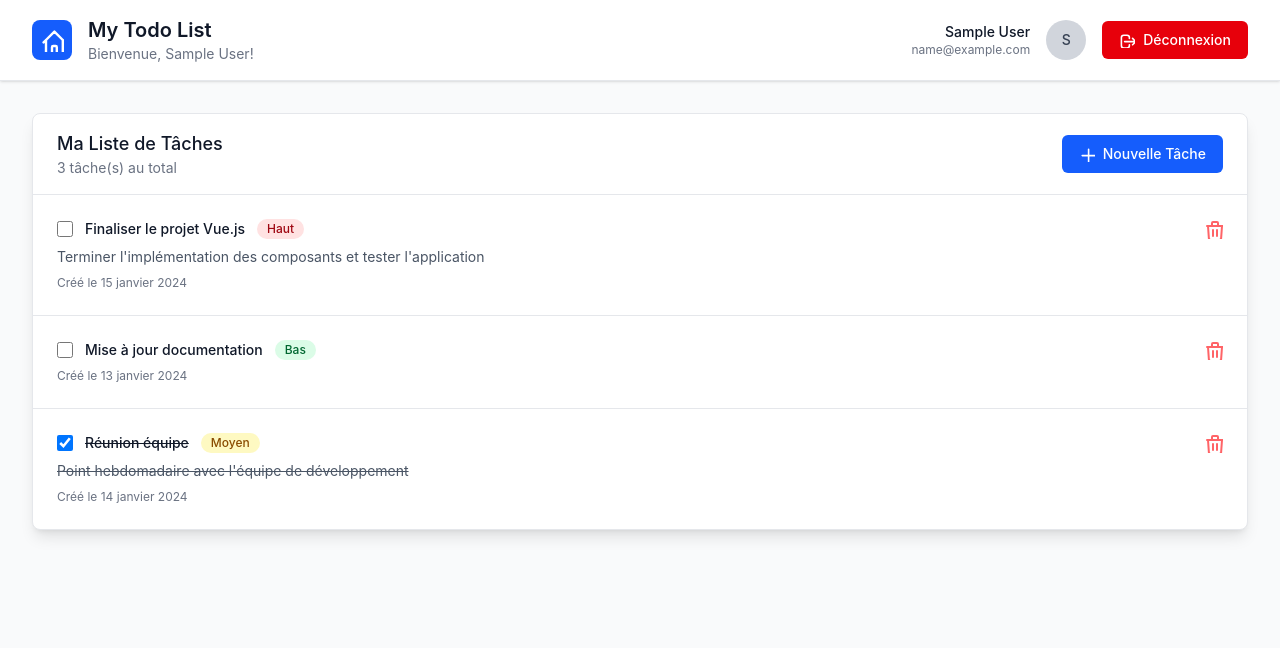
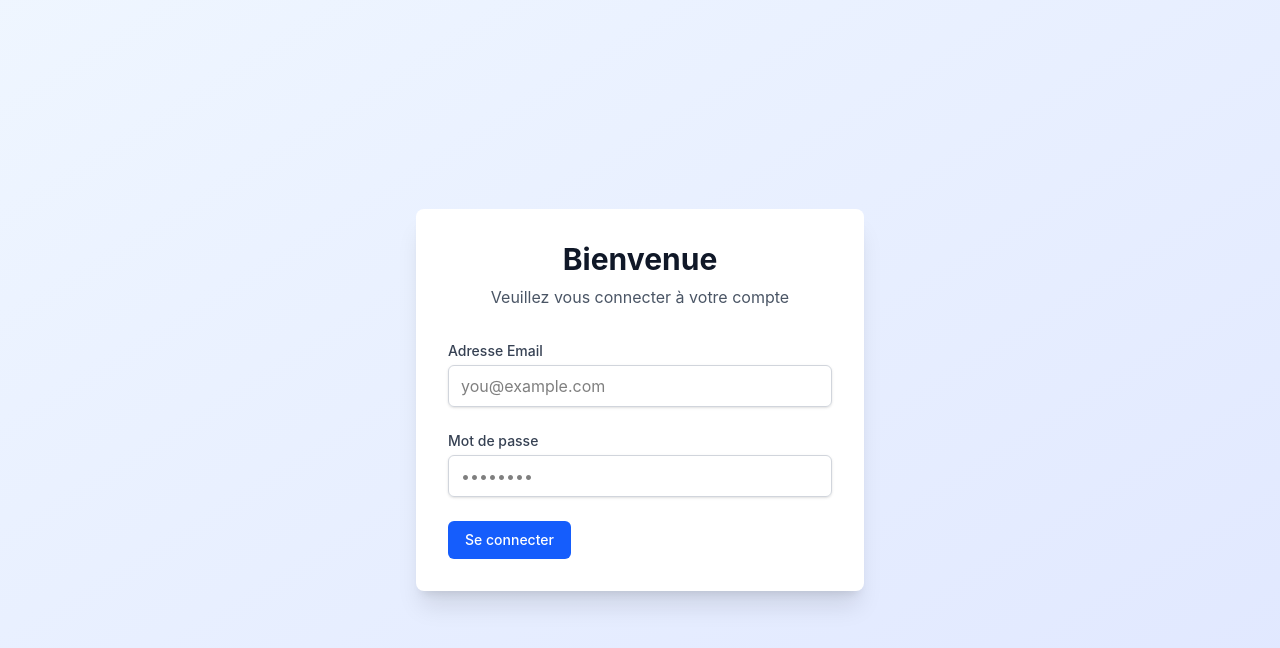
Before and after one commit to Yohann-ybo/test-tech-nestjs, a Vue app in the folder frontend/: page /login in a window 1280 px wide. Before the commit this address led to /home. Shown: the top 648 px of the page. Built offline with nearby package versions, Linux system fonts and the light colour scheme; sample sign-in values are in the browser's storage.

Commit message:
refactor(front): end of router refactoring, create 404 page

```diff
--- a/frontend/src/components/layout/AppHeader.vue
+++ b/frontend/src/components/layout/AppHeader.vue
@@ -34,10 +34,7 @@
             </div>
           </div>
 
-          <button
-            class="inline-flex items-center px-4 py-2 border border-transparent text-sm font-medium rounded-md text-white bg-red-600 hover:bg-red-700 focus:outline-none focus:ring-2 focus:ring-offset-2 focus:ring-red-500 transition duration-150 ease-in-out"
-            @click="$emit('logout')"
-          >
+          <button :class="BUTTON_CLASSES.DANGER" @click="$emit('logout')">
             <BaseIcon name="logout" size="sm" class="mr-2" />
             Déconnexion
           </button>
@@ -51,7 +48,7 @@
 import { computed } from "vue";
 import BaseIcon from "@/components/common/BaseIcon.vue";
 import type { User } from "@/types/auth";
-import { useAuth } from "@/composables/useAuth";
+import { BUTTON_CLASSES } from "@/constants/styles";
 
 interface Props {
   user: User | null;
@@ -64,9 +61,15 @@ interface Emits {
 const props = defineProps<Props>();
 defineEmits<Emits>();
 
-const { getUserInitial, getWelcomeMessage } = useAuth();
+const getUserInitial = computed(() => {
+  return props.user?.name?.charAt(0).toUpperCase() || "U";
+});
 
 const displayUserName = computed(() => {
   return props.user?.name || "User";
 });
+
+const getWelcomeMessage = computed(() => {
+  return props.user?.name ? `Bienvenue, ${props.user.name} !` : "Bienvenue!";
+});
 </script>
--- a/frontend/src/composables/useAuth.ts
+++ b/frontend/src/composables/useAuth.ts
@@ -1,8 +1,8 @@
 import { ref, computed, reactive } from "vue";
 import { useRouter } from "vue-router";
+import { navigateToLogin, navigateToHome } from "../router";
 import type { User, AuthState } from "../types/auth";
 
-// Global auth state
 const authState = reactive<AuthState>({
   isAuthenticated: false,
   user: null,
@@ -11,7 +11,6 @@ const authState = reactive<AuthState>({
 const isLoading = ref<boolean>(false);
 const error = ref<string>("");
 
-// Storage keys
 const STORAGE_KEYS = {
   AUTH: "isAuthenticated",
   USER: "userData",
@@ -22,176 +21,90 @@ const STORAGE_KEYS = {
 export function useAuth() {
   const router = useRouter();
 
-  // Computed properties
   const isAuthenticated = computed(() => authState.isAuthenticated);
   const user = computed(() => authState.user);
   const isLoggedIn = computed(
     () => authState.isAuthenticated && authState.user !== null
   );
 
-  // Check if user is authenticated (on app initialization)
-  const checkAuth = (): boolean => {
-    try {
-      const isAuth = localStorage.getItem(STORAGE_KEYS.AUTH) === "true";
-      const userData = localStorage.getItem(STORAGE_KEYS.USER);
-
-      if (isAuth && userData) {
-        authState.isAuthenticated = true;
-        authState.user = JSON.parse(userData) as User;
-        return true;
-      } else {
-        clearAuthState();
-        return false;
-      }
-    } catch (error) {
-      console.error("Error checking auth state:", error);
-      clearAuthState();
-      return false;
-    }
-  };
-
-  // Login function
   const login = async (email: string, password: string): Promise<void> => {
     try {
       isLoading.value = true;
       error.value = "";
 
-      // Simulate API call with delay
       await new Promise((resolve) => setTimeout(resolve, 1000));
 
-      // Mock authentication - replace with real API call
       if (!email || !password) {
         throw new Error("Email et mot de passe requis");
       }
 
-      // Simulate different user types based on email
       const userData: User = {
         id: Date.now().toString(),
         email: email,
         name: getUserNameFromEmail(email),
       };
 
-      // Store auth data
       localStorage.setItem(STORAGE_KEYS.AUTH, "true");
       localStorage.setItem(STORAGE_KEYS.USER, JSON.stringify(userData));
 
-      // Update reactive state
       authState.isAuthenticated = true;
       authState.user = userData;
 
-      // Navigate to home
-      await router.push("/home");
+      const route = router.currentRoute.value;
+      const redirectPath = route.query.redirect as string;
+
+      if (redirectPath) {
+        await router.push(redirectPath);
+      } else {
+        await navigateToHome();
+      }
     } catch (err) {
-      console.error(`Échec de la connexion`, { err });
-      throw err;
+      const errorMessage =
+        err instanceof Error ? err.message : "Échec de la connexion";
+      error.value = errorMessage;
+      throw new Error(errorMessage);
     } finally {
       isLoading.value = false;
     }
   };
 
-  // Logout function
   const logout = async (): Promise<void> => {
     try {
       isLoading.value = true;
 
-      // Clear storage
       clearStorage();
-
-      // Clear reactive state
       clearAuthState();
 
-      // Navigate to login
-      await router.push("/login");
+      await navigateToLogin();
     } catch (err) {
-      console.error("Logout error:", { err });
-    } finally {
+      console.error("Logout error:", err);
+      // Force clear even if navigation fails
       clearStorage();
       clearAuthState();
-      isLoading.value = false;
-    }
-  };
-
-  // Update user data
-  const updateUser = (updatedUser: Partial<User>): void => {
-    if (authState.user) {
-      authState.user = { ...authState.user, ...updatedUser };
-      localStorage.setItem(STORAGE_KEYS.USER, JSON.stringify(authState.user));
-    }
-  };
-
-  // Refresh user data (simulate API call)
-  const refreshUser = async (): Promise<void> => {
-    try {
-      if (!authState.isAuthenticated || !authState.user) {
-        throw new Error("User not authenticated");
-      }
-
-      isLoading.value = true;
-
-      // Simulate API call
-      await new Promise((resolve) => setTimeout(resolve, 500));
-
-      // Mock refreshed data
-      const refreshedUser: User = {
-        ...authState.user,
-        name: `${authState.user.name} (Updated)`,
-      };
-
-      updateUser(refreshedUser);
-    } catch (err) {
-      console.error("Error refreshing user:", err);
-      error.value = "Erreur lors de la mise à jour des données utilisateur";
+      // Fallback navigation
+      window.location.href = "/login";
     } finally {
       isLoading.value = false;
     }
   };
 
-  // Clear authentication state
   const clearAuthState = (): void => {
     authState.isAuthenticated = false;
     authState.user = null;
     error.value = "";
   };
 
-  // Clear all storage
   const clearStorage = (): void => {
     Object.values(STORAGE_KEYS).forEach((key) => {
       localStorage.removeItem(key);
     });
   };
 
-  // Utility function to generate user name from email
   const getUserNameFromEmail = (email: string): string => {
     const username = email.split("@")[0];
-    if (!username) return "Default name";
-    return username?.charAt(0).toUpperCase() + username.slice(1);
+    if (!username) return "Default";
+    return username.charAt(0).toUpperCase() + username.slice(1);
   };
-
-  // Initialize auth state on composable creation
-  const initializeAuth = (): void => {
-    checkAuth();
-  };
-
-  // Route guard helper
-  const requireAuth = (): boolean => {
-    if (!isAuthenticated.value) {
-      router.push("/login");
-      return false;
-    }
-    return true;
-  };
-
-  // Get user initial for avatar
-  const getUserInitial = computed(() => {
-    return authState.user?.name?.charAt(0).toUpperCase() || "U";
-  });
-
-  // Get welcome message
-  const getWelcomeMessage = computed(() => {
-    return authState.user?.name
-      ? `Bienvenue, ${authState.user.name}!`
-      : "Bienvenue!";
-  });
 
   return {
     // State
@@ -201,21 +114,9 @@ export function useAuth() {
     isLoading: computed(() => isLoading.value),
     error: computed(() => error.value),
 
-    // Computed helpers
-    getUserInitial,
-    getWelcomeMessage,
-
     // Methods
     login,
     logout,
-    checkAuth,
-    updateUser,
-    refreshUser,
-    initializeAuth,
-    requireAuth,
-    clearAuthState,
-
-    // Utilities
-    STORAGE_KEYS,
+    clearStorage,
   };
 }
--- a/frontend/src/router/index.ts
+++ b/frontend/src/router/index.ts
@@ -1,41 +1,104 @@
-import { createRouter, createWebHistory } from "vue-router";
+import {
+  createRouter,
+  createWebHistory,
+  type RouteRecordRaw,
+  type NavigationGuardNext,
+  type RouteLocationNormalized,
+} from "vue-router";
 import LoginPage from "../views/LoginPage.vue";
 import HomePage from "../views/HomePage.vue";
+import NotFoundPage from "../views/NotFoundPage.vue";
+import { ROUTE_NAMES, type RouteMeta } from "@/types/route";
+import { useAuth } from "@/composables/useAuth";
 
-const routes = [
+const { clearStorage } = useAuth();
+
+const routes: Array<RouteRecordRaw & { meta?: RouteMeta }> = [
   {
     path: "/",
-    redirect: "/login",
+    redirect: { name: "Login" },
   },
   {
     path: "/login",
     name: "Login",
     component: LoginPage,
+    meta: {
+      title: "Connexion",
+    },
   },
   {
     path: "/home",
     name: "Home",
     component: HomePage,
-    meta: { requiresAuth: true },
+    meta: {
+      requiresAuth: true,
+      title: "Todo list",
+    },
+  },
+  {
+    path: "/404",
+    name: "NotFound",
+    component: NotFoundPage,
+    meta: {
+      title: "Page non trouvée",
+    },
+  },
+  // Catch-all route for 404 pages
+  {
+    path: "/:pathMatch(.*)*",
+    redirect: { name: "NotFound" },
   },
 ];
 
 const router = createRouter({
-  history: createWebHistory(),
+  history: createWebHistory(import.meta.env.BASE_URL),
   routes,
 });
 
-// Navigation guard for authentication
-router.beforeEach((to, from, next) => {
-  const isAuthenticated = localStorage.getItem("isAuthenticated") === "true";
+const isAuthenticated = (): boolean => {
+  try {
+    const authFlag = localStorage.getItem("isAuthenticated");
+    const userData = localStorage.getItem("userData");
+    return authFlag === "true" && userData !== null;
+  } catch (error) {
+    console.error("Error checking authentication:", error);
+    return false;
+  }
+};
 
-  if (to.meta.requiresAuth && !isAuthenticated) {
-    next("/login");
-  } else if (to.name === "Login" && isAuthenticated) {
-    next("/home");
-  } else {
+router.beforeEach(
+  async (
+    to: RouteLocationNormalized,
+    _from: RouteLocationNormalized,
+    next: NavigationGuardNext
+  ) => {
+    const userIsAuthenticated = isAuthenticated();
+    const requiresAuth = to.meta?.requiresAuth === true;
+
+    if (to.meta?.title) {
+      document.title = `${to.meta.title} - Mon App`;
+    }
+
+    if (requiresAuth && !userIsAuthenticated) {
+      console.warn("Access denied: Authentication required");
+      clearStorage();
+      next({
+        name: "Login",
+        query: {
+          redirect: to.fullPath,
+        },
+      });
+      return;
+    }
+
+    // Allow navigation
     next();
   }
-});
+);
 
 export default router;
+
+// Navigation helpers
+export const navigateToHome = () => router.push({ name: ROUTE_NAMES.HOME });
+export const navigateToLogin = () => router.push({ name: ROUTE_NAMES.LOGIN });
+export const navigateTo404 = () => router.push({ name: ROUTE_NAMES.NOT_FOUND });
--- /dev/null
+++ b/frontend/src/types/route.ts
@@ -0,0 +1,14 @@
+export interface RouteMeta {
+  requiresAuth?: boolean;
+  requiresGuest?: boolean;
+  title?: string;
+  redirectTo?: string;
+}
+
+export const ROUTE_NAMES = {
+  LOGIN: "Login",
+  HOME: "Home",
+  NOT_FOUND: "NotFound",
+} as const;
+
+export type RouteNameType = (typeof ROUTE_NAMES)[keyof typeof ROUTE_NAMES];
--- a/frontend/src/views/HomePage.vue
+++ b/frontend/src/views/HomePage.vue
@@ -14,13 +14,13 @@
 </template>
 
 <script setup lang="ts">
-import { ref, onMounted } from "vue";
+import { ref } from "vue";
 import AppHeader from "../components/layout/AppHeader.vue";
 import TodoList from "../components/todo/TodoList.vue";
 import { useAuth } from "../composables/useAuth";
 import type { Todo, NewTodo } from "../types/todo";
 
-const { user, logout, requireAuth, initializeAuth } = useAuth();
+const { user, logout } = useAuth();
 
 const todos = ref<Todo[]>([
   {
@@ -76,12 +76,4 @@ const handleDeleteTodo = (id: number): void => {
 const handleLogout = async (): Promise<void> => {
   await logout();
 };
-
-onMounted(() => {
-  initializeAuth();
-
-  if (!requireAuth()) {
-    return;
-  }
-});
 </script>
--- a/frontend/src/views/LoginPage.vue
+++ b/frontend/src/views/LoginPage.vue
@@ -75,13 +75,11 @@ import {
   AuthValidator,
 } from "@/helpers/authValidation";
 import type { LoginForm, LoginFormErrors } from "@/types/auth";
-import { reactive, computed, watch, onMounted } from "vue";
-import { useRouter } from "vue-router";
+import { reactive, computed, watch } from "vue";
 import BaseInput from "@/components/common/BaseInput.vue";
 import BaseIcon from "@/components/common/BaseIcon.vue";
 
-const router = useRouter();
-const { login, isLoading, error: authError, isAuthenticated } = useAuth();
+const { login, isLoading, error: authError } = useAuth();
 
 const { EMAIL_MAX_LENGTH, PASSWORD_MAX_LENGTH } = AUTH_VALIDATION_LIMITS;
 
@@ -134,10 +132,4 @@ const handleLogin = async (): Promise<void> => {
     console.error("Login failed:", error);
   }
 };
-
-onMounted(() => {
-  if (isAuthenticated.value) {
-    router.push("/home");
-  }
-});
 </script>
--- /dev/null
+++ b/frontend/src/views/NotFoundPage.vue
@@ -0,0 +1,44 @@
+<template>
+  <div
+    class="min-h-screen bg-gray-50 flex flex-col justify-center items-center px-4 sm:px-6 lg:px-8"
+  >
+    <div class="max-w-md w-full text-center">
+      <div class="mb-8">
+        <div class="relative">
+          <h1 class="text-9xl font-bold text-gray-200 select-none">404</h1>
+
+          <div class="absolute inset-0 flex items-center justify-center">
+            <BaseIcon name="error" size="xl" class="text-gray-400" />
+          </div>
+        </div>
+      </div>
+
+      <div class="mb-8">
+        <h2 class="text-2xl font-bold text-gray-900 mb-4">Page introuvable</h2>
+        <p class="text-gray-600 mb-2">
+          Désolé, la page que vous recherchez n'existe pas.
+        </p>
+        <p class="text-sm text-gray-500">test</p>
+      </div>
+
+      <div class="space-y-4">
+        <button :class="BUTTON_CLASSES.SECONDARY" @click="goHome">
+          Aller au tableau de bord
+        </button>
+      </div>
+    </div>
+  </div>
+</template>
+
+<script setup lang="ts">
+import { useRouter } from "vue-router";
+import BaseIcon from "@/components/common/BaseIcon.vue";
+import { BUTTON_CLASSES } from "@/constants/styles";
+import { ROUTE_NAMES } from "@/types/route";
+
+const router = useRouter();
+
+const goHome = (): void => {
+  router.push({ name: ROUTE_NAMES.HOME });
+};
+</script>
```
Also changed, not shown: frontend/src/components/common/RouteLoading.vue (added, +26 -0 lines), frontend/src/main.ts (+31 -1 lines).
